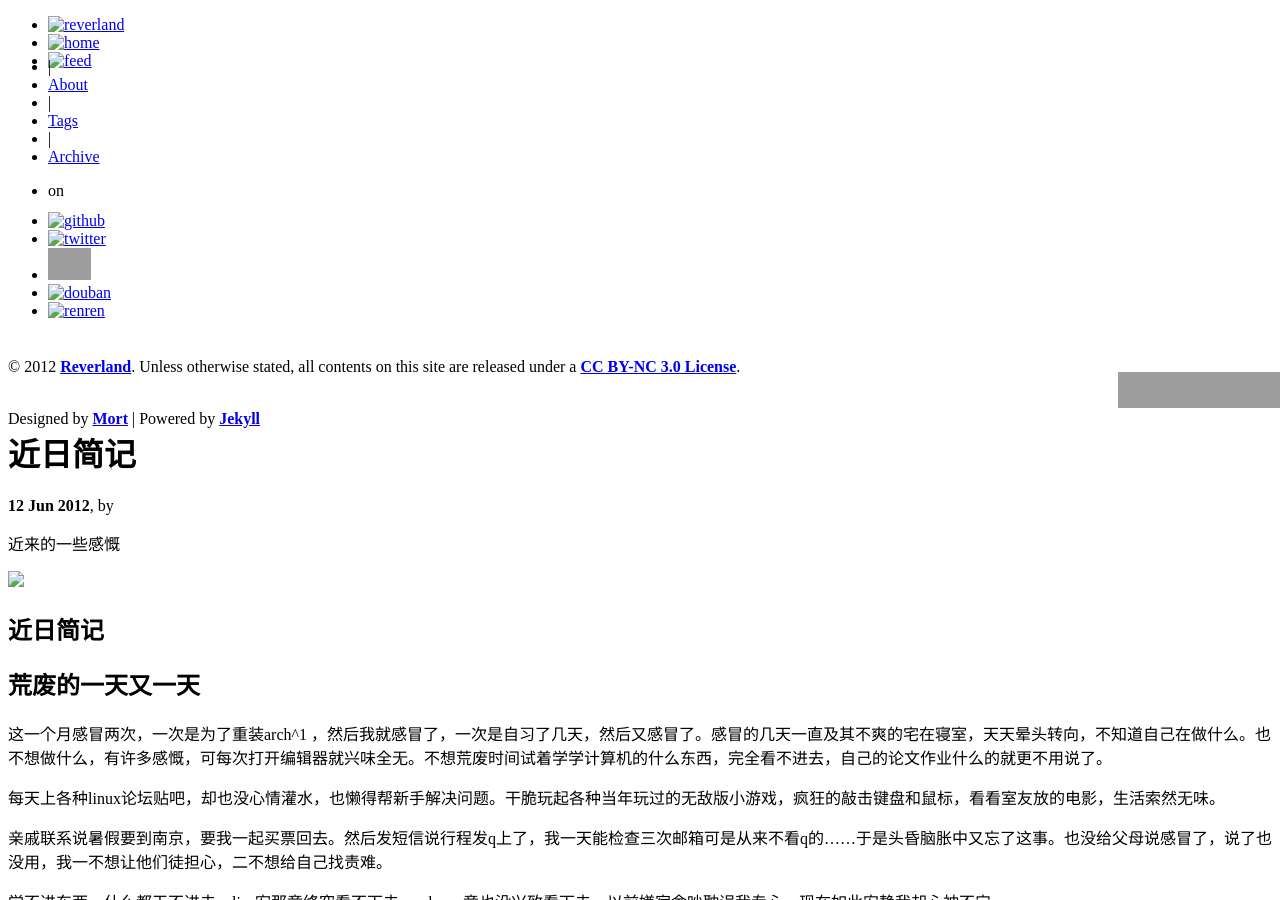
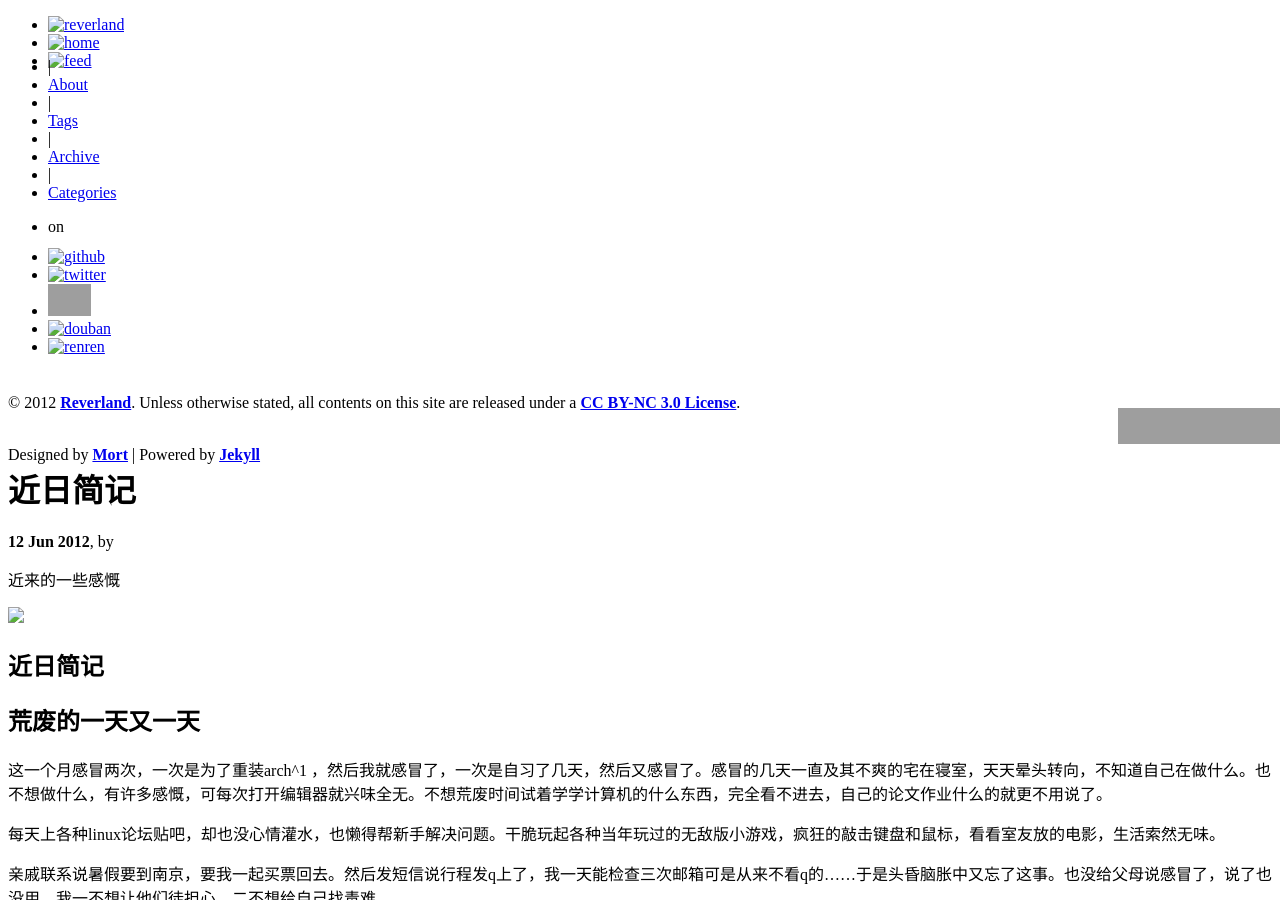
Before and after one commit to verygamer/reverland.github.com, a Jekyll site: the page built from _posts/2012-06-12-.md, in a window 1280 px wide and 900 px high. Built offline with Jekyll 4.4.1, drawn with Linux system fonts in a browser that asks for light colours; some web fonts are replaced; Markdown is read by kramdown in place of the engine named in the settings; comment, search, counter and statistics services are not loaded; grey boxes are pictures that could not be loaded.

Commit message:
backgroud changed

```diff
--- a/_layouts/main.html
+++ b/_layouts/main.html
@@ -101,6 +101,8 @@ generator: Jekyll 0.11.2
 	 <li style="position: relative; top: -12px; font-size: 16px"><a href="http://reverland.github.com/tags.html" >Tags</a></li>
 	 <li style="position: relative; top: -12px; font-size: 16px">|</li>
 	 <li style="position: relative; top: -12px; font-size: 16px"><a href="http://reverland.github.com/archive.html" >Archive</a></li>
+	 <li style="position: relative; top: -12px; font-size: 16px">|</li>
+	 <li style="position: relative; top: -12px; font-size: 16px"><a href="http://reverland.github.com/categories.html" >Categories</a></li>
        </ul>
 
        <ul class="navBarListRight">
--- a/_posts/2012-06-12-.md
+++ b/_posts/2012-06-12-.md
@@ -121,15 +121,7 @@ disqus: true
 
 终究回到我凝视的方向。
 
-
-
-
-
 ##计划
-
-{% highlight bash%}
-不要忘记！不要忘却！我还在！！
-{% endhighlight %}
 
 - 工作日，只要没在下大雨，每天早上跑半个小时步，晚上一个小时。节假日每日保证一个上午或下午的至少三个小时的活动时间。
 
--- a/categories.html
+++ b/categories.html
@@ -1,11 +1,12 @@
 ---
-layout: page
+layout: main
 title: Categories
 header: Posts By Category
 group: navigation
 ---
 {% include JB/setup %}
 
+<div id="divTags">
 <ul class="tag_box inline">
   {% assign categories_list = site.categories %}
   {% include JB/categories_list %}
@@ -19,3 +20,5 @@ group: navigation
     {% include JB/pages_list %}
   </ul>
 {% endfor %}
+<div class="div0"></div>
+</div>
```
